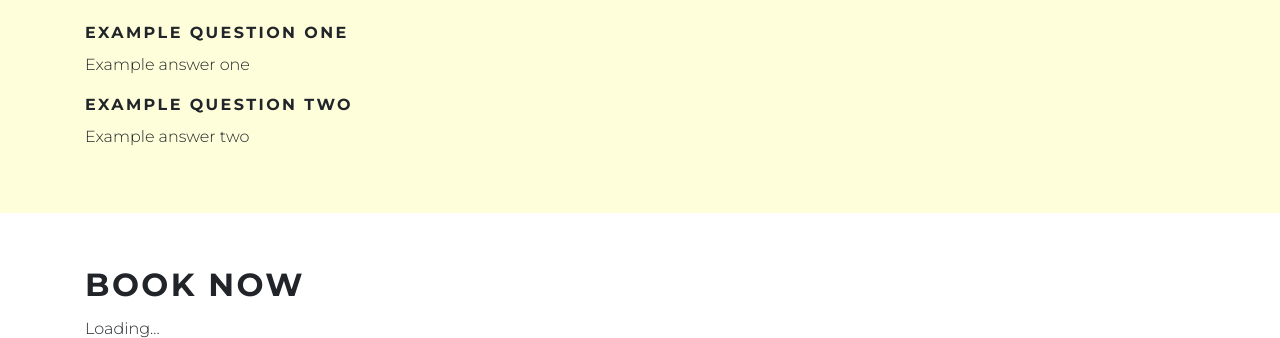
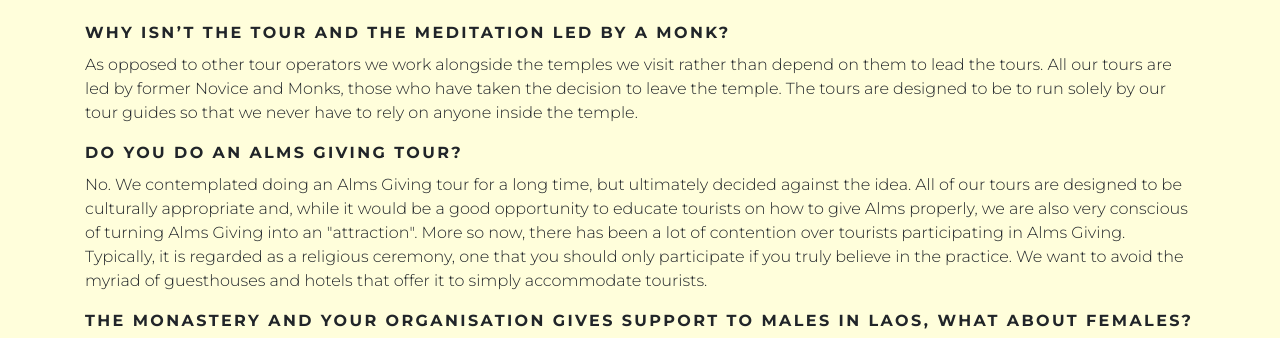
Before and after one commit to LTavvy/orange-robe-tours, a website built with webpack: page src/index.html in a window 1280 px wide. Both pictures are taken after a click on the button "Frequently Asked Questions". Shown: the part 1953-2291 px from the top of the page. Built offline with nearby package versions, Linux system fonts and the light colour scheme; a script that the page names is missing.

Commit message:
Update index.html

```diff
--- a/src/index.html
+++ b/src/index.html
@@ -148,11 +148,18 @@
             <div class="row faq-content">
               <div class="col-12">
                 <br />
-                <h4>Example Question one</h3>
-                <p>Example answer one</p>
+                <h4>Why isn’t the tour and the meditation led by a Monk?</h3>
+                <p>As opposed to other tour operators we work alongside the temples we visit rather than depend on them to lead the tours. All our tours are led by former Novice and Monks, those who have taken the decision to leave the temple. The tours are designed to be to run solely by our tour guides so that we never have to rely on anyone inside the temple.</p>
 
-                <h4>Example Question two</h3>
-                <p>Example answer two</p>
+                <h4>Do you do an Alms Giving tour?</h3>
+                <p>No. We contemplated doing an Alms Giving tour for a long time, but ultimately decided against the idea. All of our tours are designed to be culturally appropriate and, while it would be a good opportunity to educate tourists on how to give Alms properly, we are also very conscious of turning Alms Giving into an "attraction".
+
+More so now, there has been a lot of contention over tourists participating in Alms Giving. Typically, it is regarded as a religious ceremony, one that you should only participate if you truly believe in the practice. We want to avoid the myriad of guesthouses and hotels that offer it to simply accommodate tourists.
+</p>
+                <h4>The Monastery and your organisation gives support to males in Laos, what about females?</h3>
+                <p>While it is possible for females to join the temple as Buddhist Nuns, this is typically a role for elderly, widowed women. This isn’t something that young females tend to seek as an option. We are dedicated to equal opportunity and are always open to hiring women. We are looking for a female who has had experience inside the temple to join our team.
+
+We currently have plans to routinely support a local woman’s charity and hope that once we are more established we can begin making monthly donations. For now, we are contributing to the temples that help support our tours and continually make contributions to the community in any way that we can.<p>
               </div>
             </div>
           </div>
```
